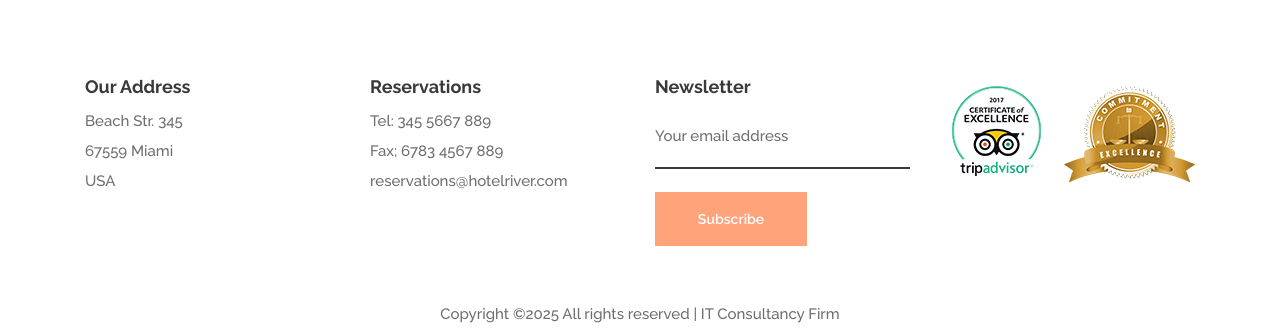
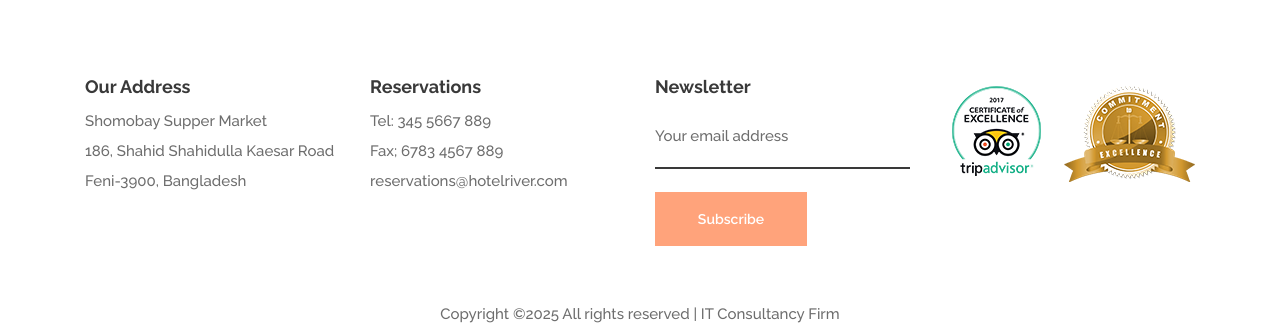
Before and after one commit to tawsif5001/the-river-hotel-it-consultancy, a plain HTML site: page index.html in a window 1280 px wide. Shown: the part 4528-4859 px from the top of the page. Drawn offline with Linux system fonts and the light colour scheme.

Commit message:
our address edit

```diff
--- a/index.html
+++ b/index.html
@@ -446,9 +446,9 @@
 						<div class="footer_title">Our Address</div>
 						<div class="footer_list">
 							<ul>
-								<li>Beach Str. 345</li>
-								<li>67559 Miami</li>
-								<li>USA</li>
+								<li>Shomobay Supper Market</li>
+								<li>186, Shahid Shahidulla Kaesar Road</li>
+								<li>Feni-3900, Bangladesh</li>
 							</ul>
 						</div>
 					</div>
```
